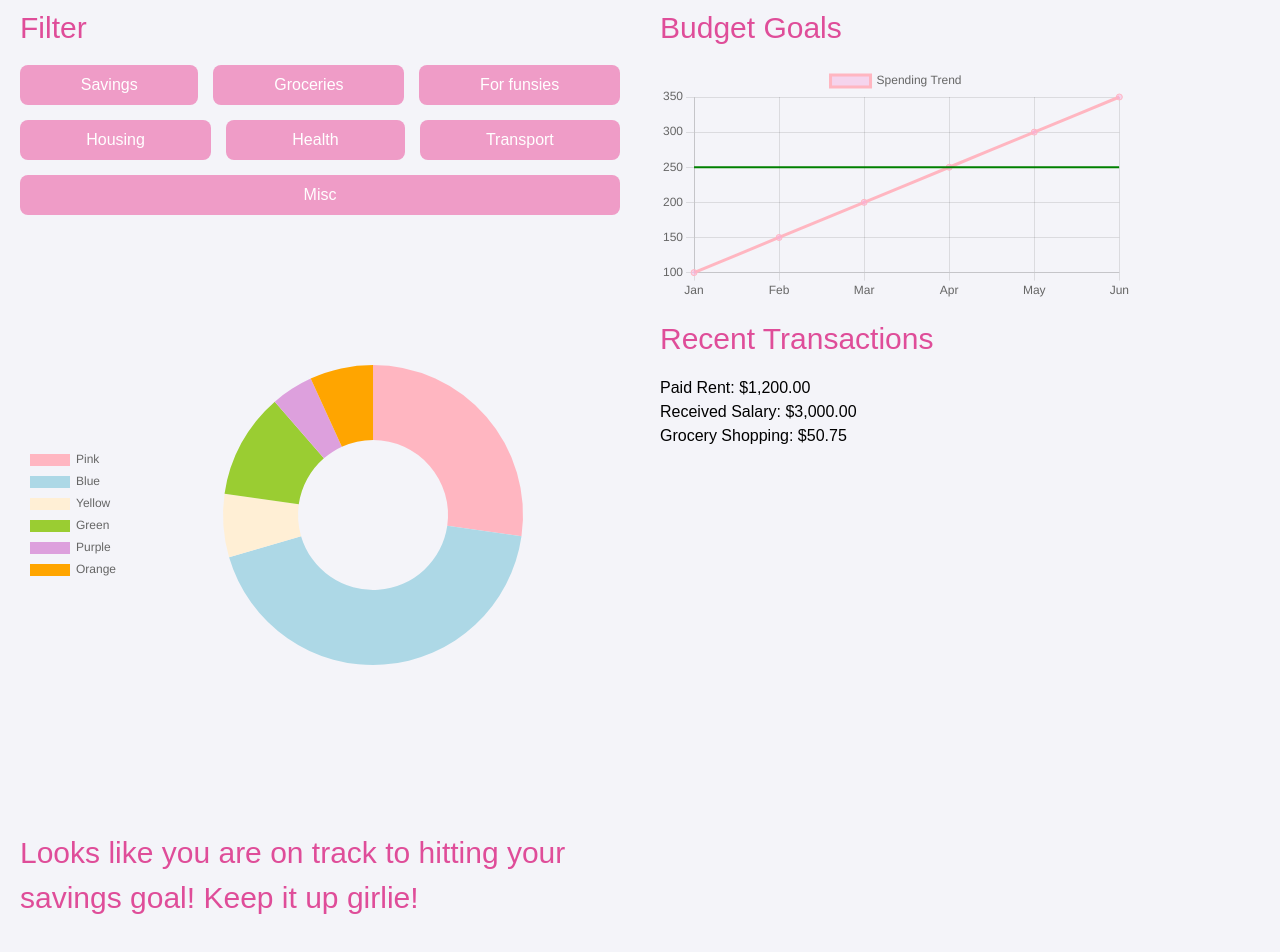
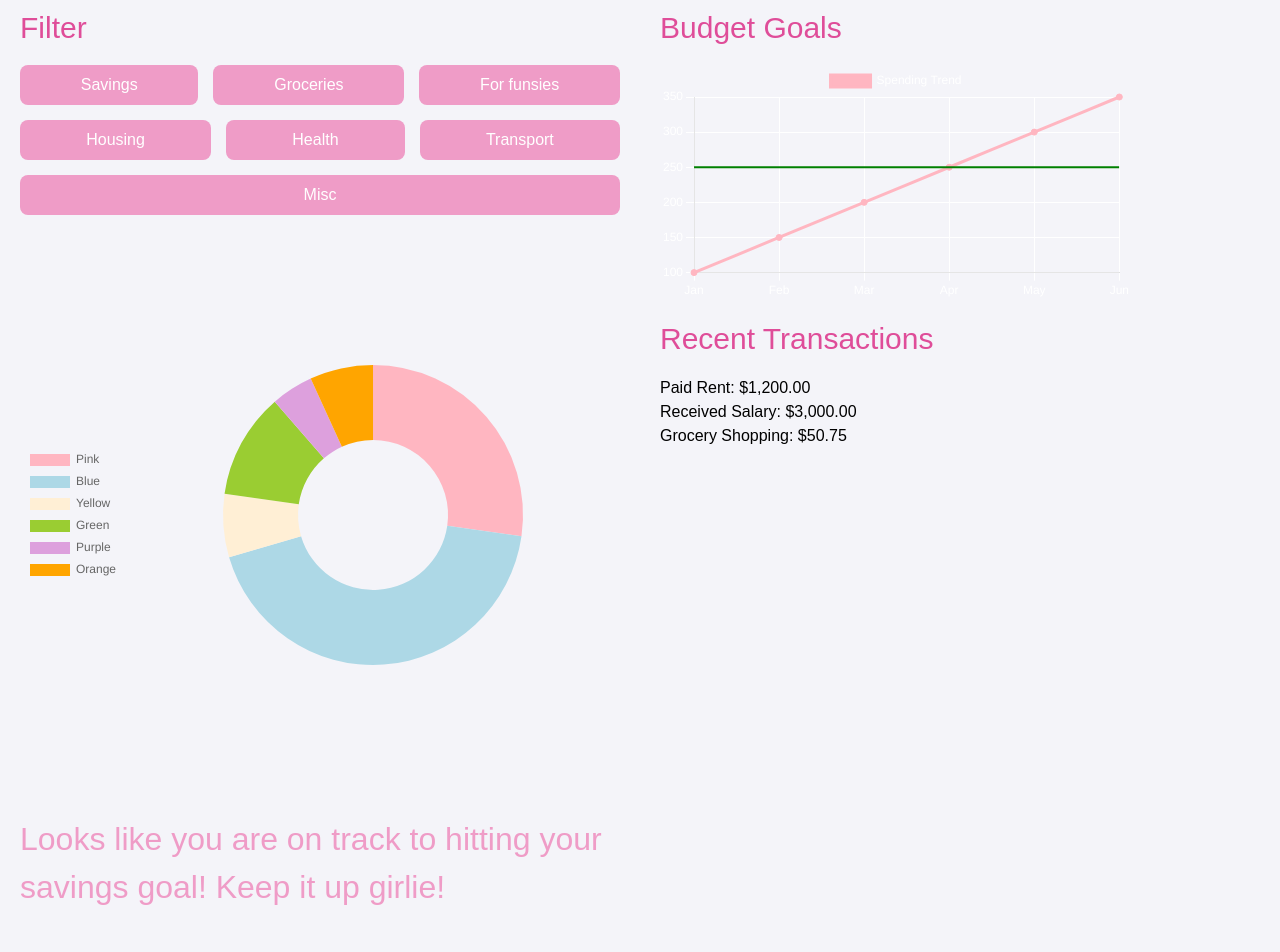
Before and after one commit to kacieyee/CSFinalProject, a Next.js app in the folder code/: page /dashboard in a window 1280 px wide. Shown: the part 126-1078 px from the top of the page. After the commit the page ends 1057 px from the top, so only its background shows below. Built offline with nearby package versions, Linux system fonts and the light colour scheme.

Commit message:
dashboard formatting

```diff
--- a/code/src/app/dashboard/dashboard.css
+++ b/code/src/app/dashboard/dashboard.css
@@ -19,21 +19,11 @@ body {
 
   .left {
     width: 50%;
-    /* background-color: white;
-    border-radius: 8px;
-    box-shadow: 0 2px 4px rgba(0, 0, 0, 0.1); */
     padding: 20px;
-    /* float: left; */
-/*
-    border-color: red;
-    border-width: 5px; */
   }
 
   .right {
     width: 40%;
-    /* background-color: white;
-    border-radius: 8px;
-    box-shadow: 0 2px 4px rgba(0, 0, 0, 0.1);*/
     padding: 20px;
     float: left;
   }
@@ -44,11 +34,12 @@ body {
     gap: 15px; /* btw rows */
   }
 
-  .filter, .filter2 {
+  .filter {
     display: flex;
     flex-direction: row;
     gap: 15px;
     /* justify-content: space-evenly; */
+
 }
 
   .button {
@@ -60,6 +51,18 @@ body {
     transition: background-color 0.3s;
 }
 
+.subtext{
+    display: flex;
+    align-items: center;
+    justify-content: center;
+    color: #ef9cc7;
+    font-size: 2rem;
+}
+
+.line-chart-container {
+  color: white;
+}
+
   @media screen and (max-width: 600px) {
     .column {
       width: 100%;
--- a/code/src/app/dashboard/page.tsx
+++ b/code/src/app/dashboard/page.tsx
@@ -44,10 +44,12 @@ export const lineChartData = {
   datasets: [
     {
       label: 'Spending Trend',
+      color: 'white',
       data: [100, 150, 200, 250, 300, 350],
       borderColor: 'lightpink',
-      backgroundColor: 'rgba(246, 172, 220, 0.44)',
+      backgroundColor: 'lightpink',
       tension: 0.4, // curve smoothness
+      pointBackgroundColor: 'lightpink',
     },
   ],
 };
@@ -55,7 +57,12 @@ export const lineChartData = {
 const lineChartOptions = {
   responsive: true,
   plugins: {
-    legend: { display: true },
+    legend: {
+      display: true ,
+      labels: {
+        color: 'white',
+      },
+    },
     annotation: {
       annotations: {
         refLine: {
@@ -73,6 +80,24 @@ const lineChartOptions = {
             padding: 4,
           },
         },
+      },
+    },
+  },
+  scales: {
+    x: {
+      ticks: {
+        color: 'white',
+      },
+      grid: {
+        color: 'white',
+      },
+    },
+    y: {
+      ticks: {
+        color: 'white',
+      },
+      grid: {
+        color: 'white',
       },
     },
   },
@@ -96,14 +121,14 @@ export default function Dashboard() {
             </div>
 
           {/* Second Row */}
-            <div className="filter2">
+            <div className="filter">
               <button className="button">Housing</button>
               <button className="button">Health</button>
               <button className="button">Transport</button>
             </div>
 
             {/* Third Row */}
-            <div className="filter2">
+            <div className="filter">
               <button className="button">Misc</button>
             </div>
 
@@ -111,7 +136,7 @@ export default function Dashboard() {
 
           <Doughnut data={data} options={options} />
 
-          <h1>Looks like you are on track to hitting your savings goal! Keep it up girlie!</h1>
+          <div className="subtext">Looks like you are on track to hitting your savings goal! Keep it up girlie!</div>
 
         </div>
 
@@ -124,7 +149,7 @@ export default function Dashboard() {
         </div>
 
           <h1>Recent Transactions</h1>
-          <ul>
+          <ul className="text-white">
             <li>Paid Rent: $1,200.00</li>
             <li>Received Salary: $3,000.00</li>
             <li>Grocery Shopping: $50.75</li>
```
